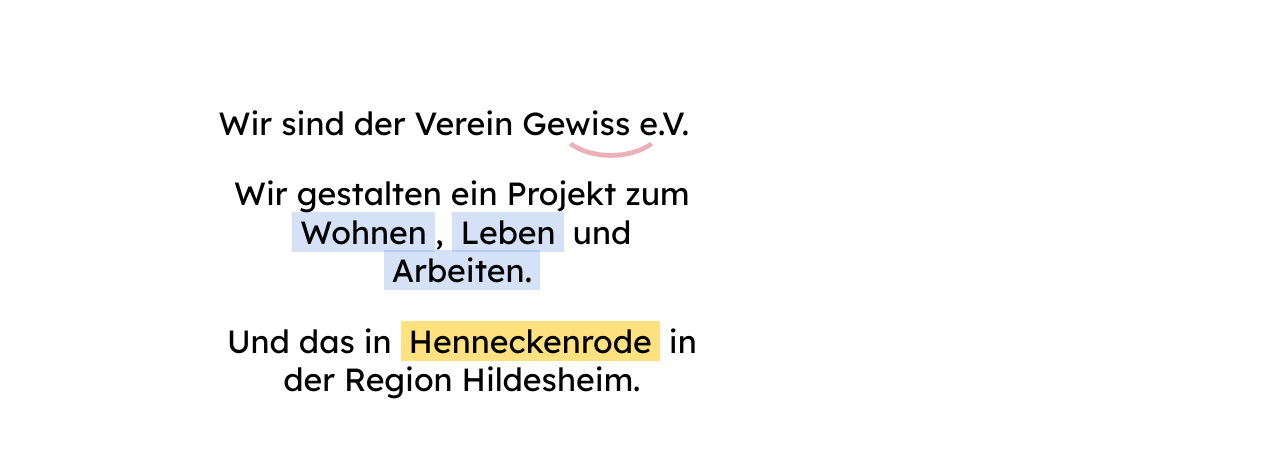
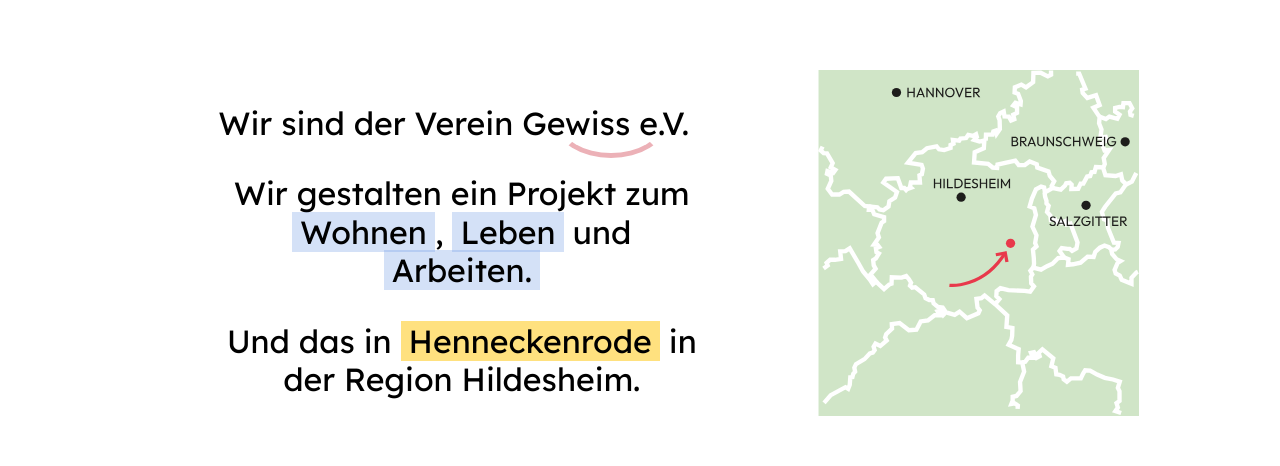
Before and after one commit to klueteruopa/gewissev, a Next.js app: page / in a window 1280 px wide. Shown: the part 720-1186 px from the top of the page. Built offline with nearby package versions, Linux system fonts and the light colour scheme.

Commit message:
FIx Width img finale

```diff
--- a/components/Opener.tsx
+++ b/components/Opener.tsx
@@ -11,7 +11,7 @@ const Opener = () => {
                     <p>Und das in <span>Henneckenrode</span> in der Region Hildesheim.</p>
                 </div>
                 <div className={styles.map}>
-                    {/* <img alt="Standort vom Schloss Henneckenrode" src="/schloss-map.svg"/> */}
+                    <img alt="Standort vom Schloss Henneckenrode" src="/schloss-map.svg"/>
                 </div>
             </div>
         </div>
--- a/styles/Opener.module.scss
+++ b/styles/Opener.module.scss
@@ -68,7 +68,6 @@
           .map {
             width: 90%;
             display: flex;
-            background: blue;
 
             img {
               max-width: 100%;
```
